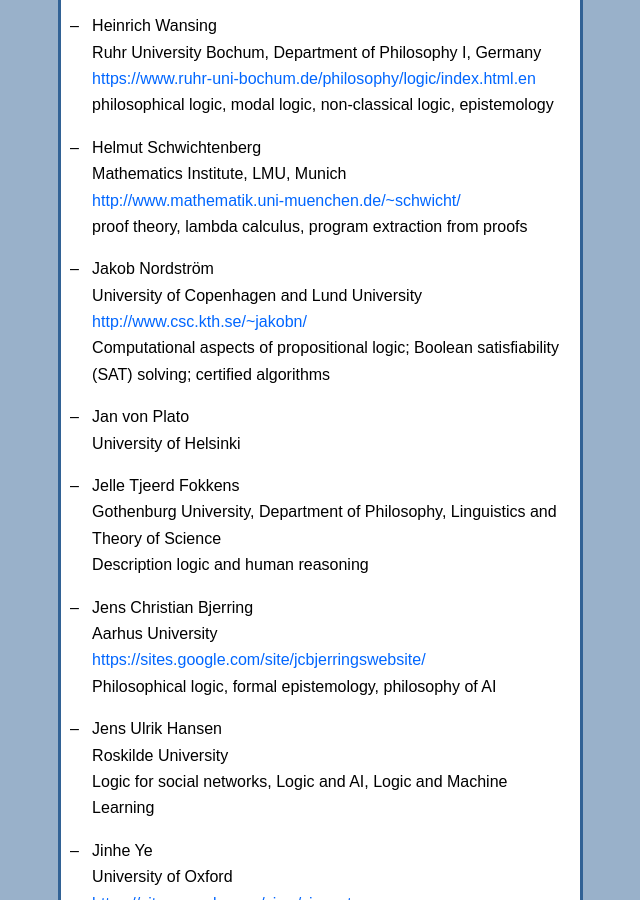
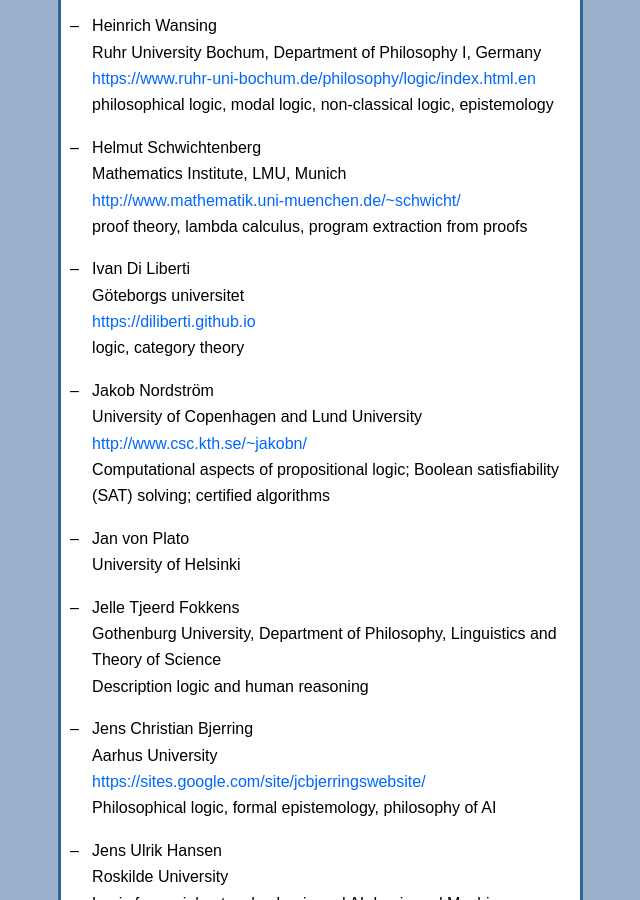
Before and after one commit to scandinavianlogic/scandinavianlogic.github.io, a Jekyll site: the page built from members.md, in a window 1280 px wide and 900 px high, scrolled down 8559 px. Shown: the whole window, without its empty margins (453-1093 px from the left). Built offline with Jekyll 4.4.1, drawn with Linux system fonts in a browser that asks for light colours.

Commit message:
new member

```diff
--- a/members.md
+++ b/members.md
@@ -331,6 +331,11 @@ membership.
   Mathematics Institute, LMU, Munich
   <http://www.mathematik.uni-muenchen.de/~schwicht/>
   proof theory, lambda calculus, program extraction  from proofs
+
+- Ivan Di Liberti
+  Göteborgs universitet
+  <https://diliberti.github.io>
+  logic, category theory
 
 - Jakob Nordström
   University of Copenhagen and Lund University
```
